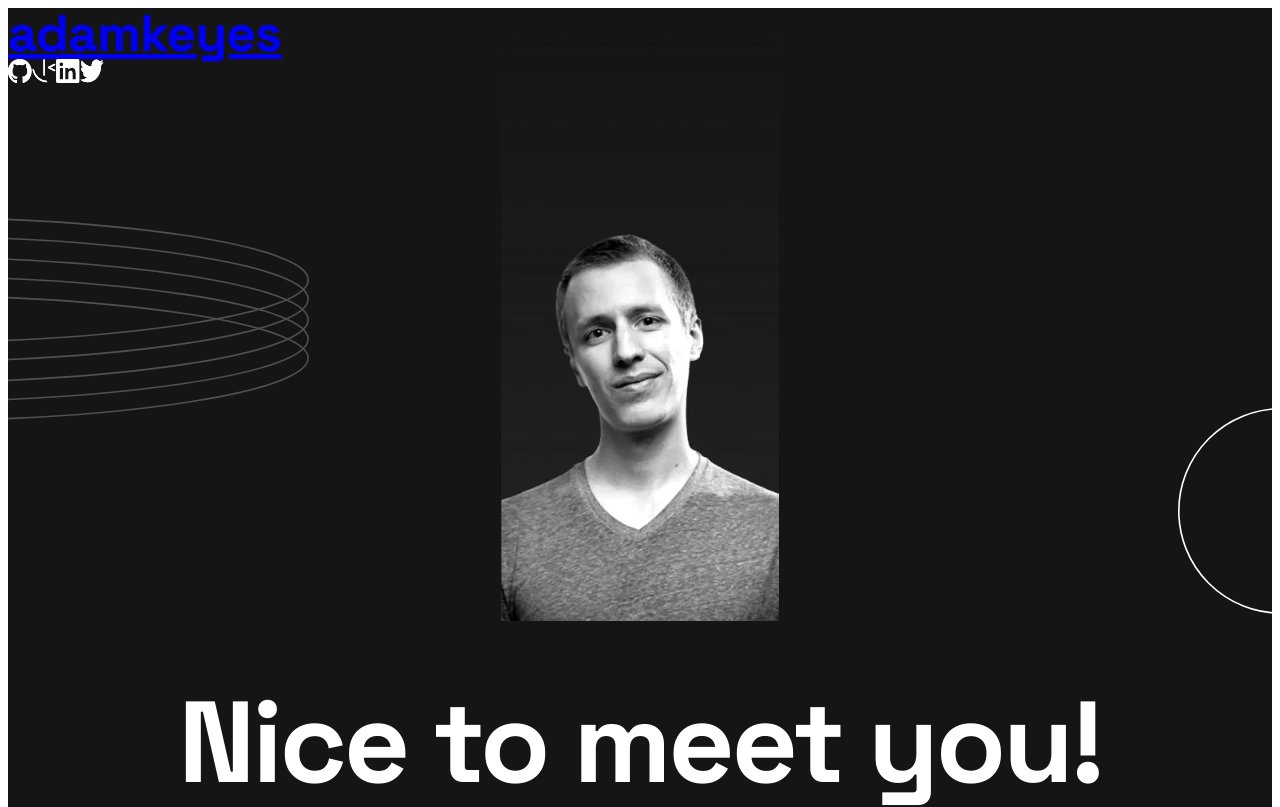
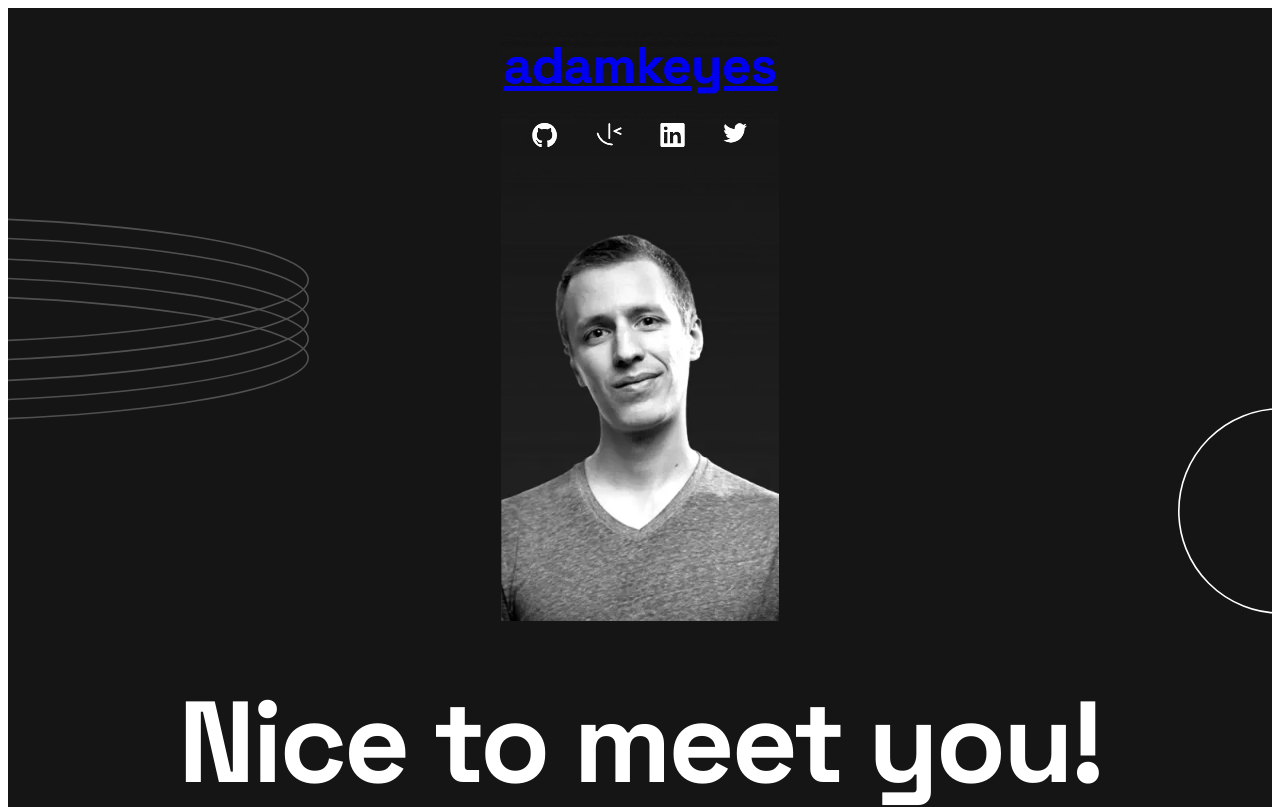
Before and after one commit to hamilton-i7/developer-portfolio, a Next.js app in the folder root/: page / in a window 1280 px wide. Shown: the top 807 px of the page. Built offline with nearby package versions, Linux system fonts and the light colour scheme.

Commit message:
Add styles to Navbar

```diff
--- a/root/components/common/navbar.tsx
+++ b/root/components/common/navbar.tsx
@@ -2,18 +2,14 @@ import Stack from '@mui/material/Stack'
 import Typography from '@mui/material/Typography'
 import React from 'react'
 import Link from './link'
-import Image from 'next/image'
-import githubIcon from '../../public/icon-github.svg'
-import frontendMentorIcon from '../../public/icon-frontend-mentor.svg'
-import linkedInIcon from '../../public/icon-linkedin.svg'
-import twitterIcon from '../../public/icon-twitter.svg'
+import Box from '@mui/material/Box'
 
 const Navbar = () => {
   const navbarLinks = [
-    { imgSrc: githubIcon, alt: 'Github icon' },
-    { imgSrc: frontendMentorIcon, alt: 'Frontend Mentor icon' },
-    { imgSrc: linkedInIcon, alt: 'LinkedIn icon' },
-    { imgSrc: twitterIcon, alt: 'Twitter icon' },
+    { imgSrc: '/icon-github.svg', alt: 'Github icon' },
+    { imgSrc: '/icon-frontend-mentor.svg', alt: 'Frontend Mentor icon' },
+    { imgSrc: '/icon-linkedin.svg', alt: 'LinkedIn icon' },
+    { imgSrc: '/icon-twitter.svg', alt: 'Twitter icon' },
   ]
 
   return (
@@ -21,23 +17,22 @@ const Navbar = () => {
       component='nav'
       sx={{
         position: 'absolute',
-        top: 0,
-        left: 0,
+        top: '2rem',
+        left: '50%',
+        transform: 'translateX(-50%)',
+        alignItems: 'center',
+        zIndex: 1_000,
       }}>
       <Link href='#'>
         <Typography variant='h3' component='p'>
           adamkeyes
         </Typography>
       </Link>
-      <Stack direction='row'>
+      <Stack direction='row' spacing={3} sx={{ mt: '2rem' }}>
         {navbarLinks.map((link, index) => (
-          <Image
-            key={index}
-            src={link.imgSrc}
-            alt={link.alt}
-            width={24}
-            height={24}
-          />
+          <Link href='#' key={index}>
+            <Box component='img' src={link.imgSrc} alt={link.alt} />
+          </Link>
         ))}
       </Stack>
     </Stack>
```
